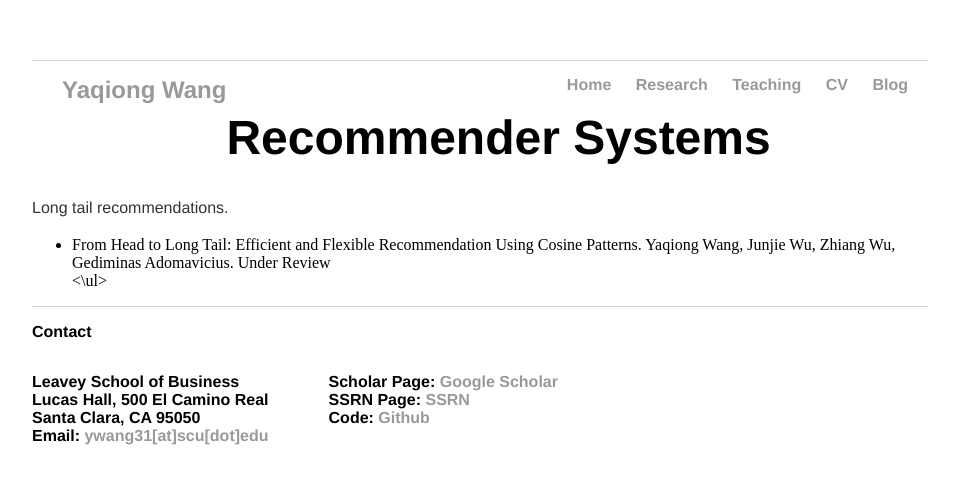
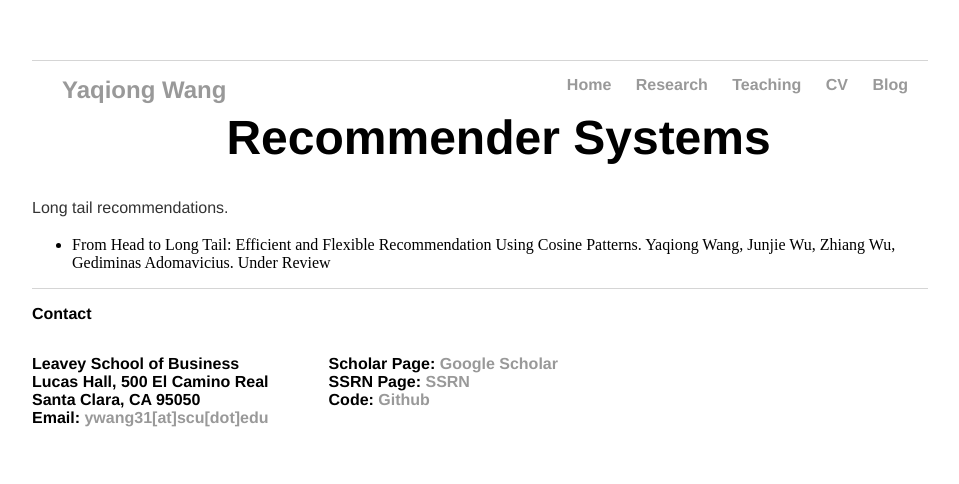
Before and after one commit to YaqiongWang/PersonalWeb, a Jekyll site: the page built from research/index.html, in a window 1280 px wide. Shown: the top 484 px of the page, without its empty margins (160-1119 px from the left). Built offline with Jekyll 4.4.1, drawn with Linux system fonts in a browser that asks for light colours.

Commit message:
Update index.html

```diff
--- a/research/index.html
+++ b/research/index.html
@@ -7,5 +7,5 @@ title: Yaqiong Wang
 			  <p>Long tail recommendations.</p>
         <ul>
           <li>From Head to Long Tail: Efficient and Flexible Recommendation Using Cosine Patterns. Yaqiong Wang, Junjie Wu, Zhiang Wu, Gediminas Adomavicius. Under Review</li>
-        <\ul>
+        </ul>
     	</div><!-- /.blurb -->
```
